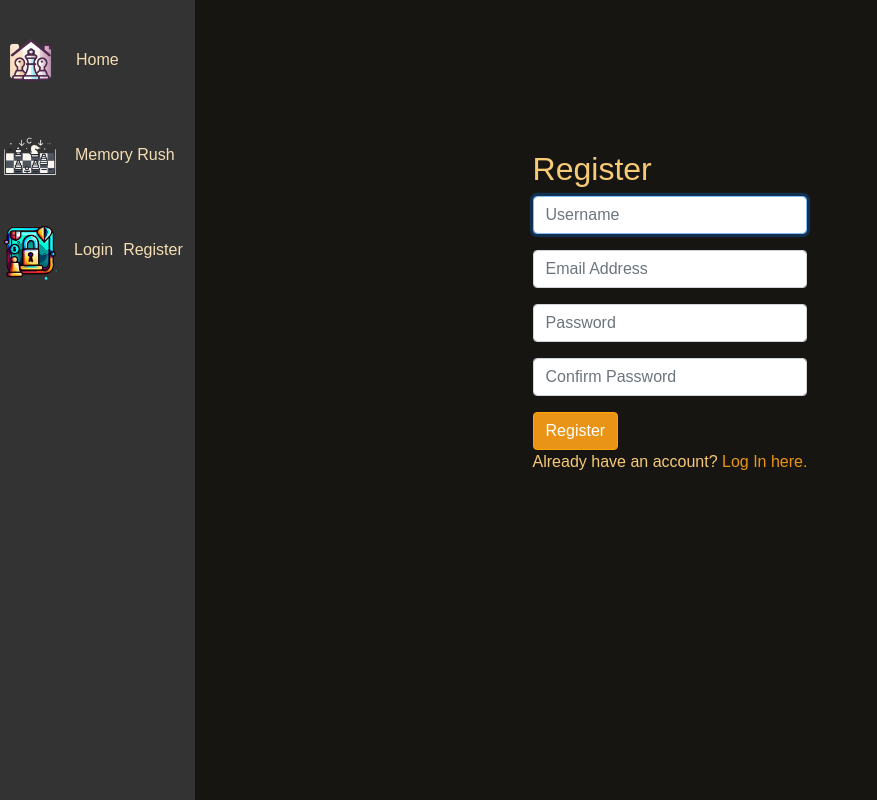
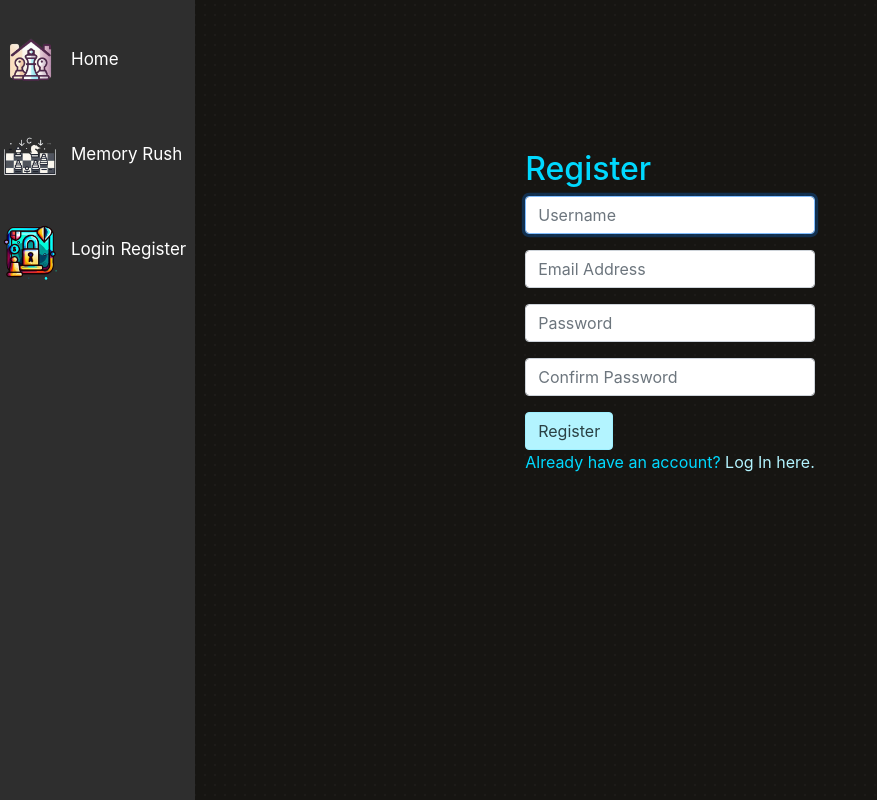
Before and after one commit to mapleleafu/chess-website, a Django app: page /register in a window 1280 px wide. Shown: the whole page, without its empty margins (0-877 px from the left). Run offline with Django 4.2, Linux system fonts and the light colour scheme; some libraries are stand-ins or nearby versions.

Commit message:
style changes

```diff
--- a/chess_content/static/chess_content/styles.css
+++ b/chess_content/static/chess_content/styles.css
@@ -1,19 +1,25 @@
 body {
-    background-color: #161512;
-    margin: 0;
-    padding: 0;
-    font-family: Arial, Helvetica, sans-serif;
-}
+    background-image: radial-gradient(#1d1b19 1px, #161512 1px);
+    background-size: 10px 10px;
+  }
 
 .sidebar {
     width: 60px;
-    background-color: #333;
+    background-color: #2e2e2e;
     position: fixed;
     overflow: hidden;
     white-space: nowrap;
     height: 100%;
     transition: width 0.3s ease;
     z-index: 9999;
+}
+
+.item-text {
+    font-size: 17px;
+    display: none;
+    margin-left: 5px;
+    color: white;
+    text-align: center;
 }
 
 .sidebar-item {
@@ -41,19 +47,21 @@ body {
     height: 70px;
 }
 
-.item-text {
-    display: none;
-    margin-left: 10px;
-    color: wheat;
-    text-align: center;
+#item-text2 {
+    margin-left: 6px;
 }
 
 #item-text3 {
-    margin-left: 4px;
+    margin-left: 2px;
+}
+
+#item-text4,
+#item-text5 {
+    margin-left: 7px;
 }
 
 .item-text:hover {
-    color: rgb(247, 202, 118);
+    color: #b3f4ff;
 }
 
 .sidebar:hover {
@@ -111,26 +156,27 @@ button{
 
 .register_text,
 .have_account_text {
-    color: rgb(247, 202, 118);
+    color: #00d9ff;
 }
 
 .a_link {
-    color:rgb(233, 148, 22);
+    color:#b3f4ff;
 }
 
 .a_link:hover {
     text-decoration:none;
-    color: rgb(158, 102, 17);;
+    color: #7cadb6;
 }
 
 .btn.btn-primary.register {
-    background-color: rgb(233, 148, 22);
-    border-color: orange;
+    background-color: #b3f4ff;
+    color: #2a4044;
+    border-color: #9df0ff;
 }
 
 .btn.btn-primary.register:hover {
-    background-color:rgb(158, 100, 13);
-    border-color: rgb(109, 76, 15);
+    background-color:#7cadb6;
+    border-color: #5d838a;
 }
 
 @keyframes scaleUp {
--- a/chess_content/templates/chess_content/layout.html
+++ b/chess_content/templates/chess_content/layout.html
@@ -42,11 +42,11 @@
             <div class="sidebar">
                 <div class="sidebar-item one" id="sidebar-item1">
                     <img src="static/chess_content/assets/home_icon.png" alt="home">
-                    <a href="{% url 'home' %}" class="item-text">Home</a>
+                    <a href="{% url 'home' %}" class="item-text" id="item-text1">Home</a>
                 </div>
                 <div class="sidebar-item" id="sidebar-item2">
                   <img src="static/chess_content/assets/memory_icon.png" alt="memory_rush">
-                  <a href="{% url 'memory_rush' %}" class="item-text">Memory Rush</a>
+                  <a href="{% url 'memory_rush' %}" class="item-text" id="item-text2">Memory Rush</a>
                 </div>
                 {% if user.is_authenticated %}
                 <div class="sidebar-item" id="sidebar-item3">
@@ -55,14 +55,14 @@
                 </div>
                 <div class="sidebar-item" id="sidebar-item4">
                   <img src="static/chess_content/assets/login_icon.png" alt="logout">
-                  <a href="{% url 'logout' %}" class="item-text">Log Out</a>
+                  <a href="{% url 'logout' %}" class="item-text" id="item-text4">Log Out</a>
                 </div>
                 {% else %}
                 <div class="sidebar-item" id="sidebar-item5">
                   <img src="static/chess_content/assets/login_icon.png" alt="login">
                   <div class="icon-text-wrapper">
-                      <a href="{% url 'login' %}" class="item-text">Login</a>
-                      <a href="{% url 'register' %}" class="item-text">Register</a>
+                      <a href="{% url 'login' %}" class="item-text" id="item-text5">Login</a>
+                      <a href="{% url 'register' %}" class="item-text" id="item-text6">Register</a>
                   </div>
               </div>
                 {% endif %}
--- a/chess_content/templates/chess_content/memory_rush.html
+++ b/chess_content/templates/chess_content/memory_rush.html
@@ -58,9 +58,9 @@
         </div>
     </div>
     <div class="welcome_page">
-        <h1 class="main_header">How to Play?</h1>
+        <h1 class="main_header">How to play?</h1>
         <p class="p1">
-            Easy. Select your difficulty level, then arrange the pieces to match the correct position.
+            Easy. Select your difficulty level, then arrange the pieces to match the correct position
         </p>
         <div class="video_container">
             {% for video_name in video_names %}
```
Also changed, not shown: other parts of chess_content/static/chess_content/styles.css (+57 -12 lines), db.sqlite3.
